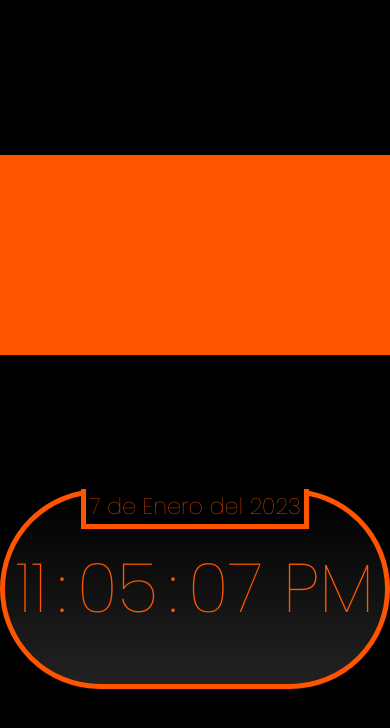
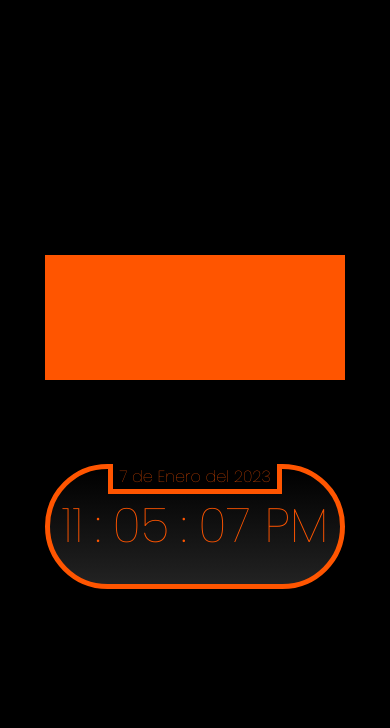
Before and after one commit to miguel-124C/Reloj, a plain HTML site: page index.html in a window 390 px wide. Drawn offline with Linux system fonts and the light colour scheme.

Commit message:
mas responsive, a tamaños mas pequeños, aun falta

```diff
--- a/style.css
+++ b/style.css
@@ -26,7 +26,7 @@ body{
     justify-content: space-evenly;
     align-items: center;
     width: 1000px;
-    height: 850px;
+    height: 800px;
 }
 
 .main .weather{
@@ -111,3 +111,27 @@ body{
         font-size: 4.3em;
     }
 }
+
+@media screen and (max-width : 480px) {
+    .main{
+        width: 300px;
+        height: 500px;
+    }
+
+    .main .clock .date{
+        font-size: 1em;
+        height: 30px;
+        width: 60%;
+    }
+
+    .main .clock .time{
+        font-size: 3em;
+    }
+}
+
+@media screen and (max-height : 600px){
+    .main{
+        width: 800px;
+        height: 600px;
+    }
+}
```
